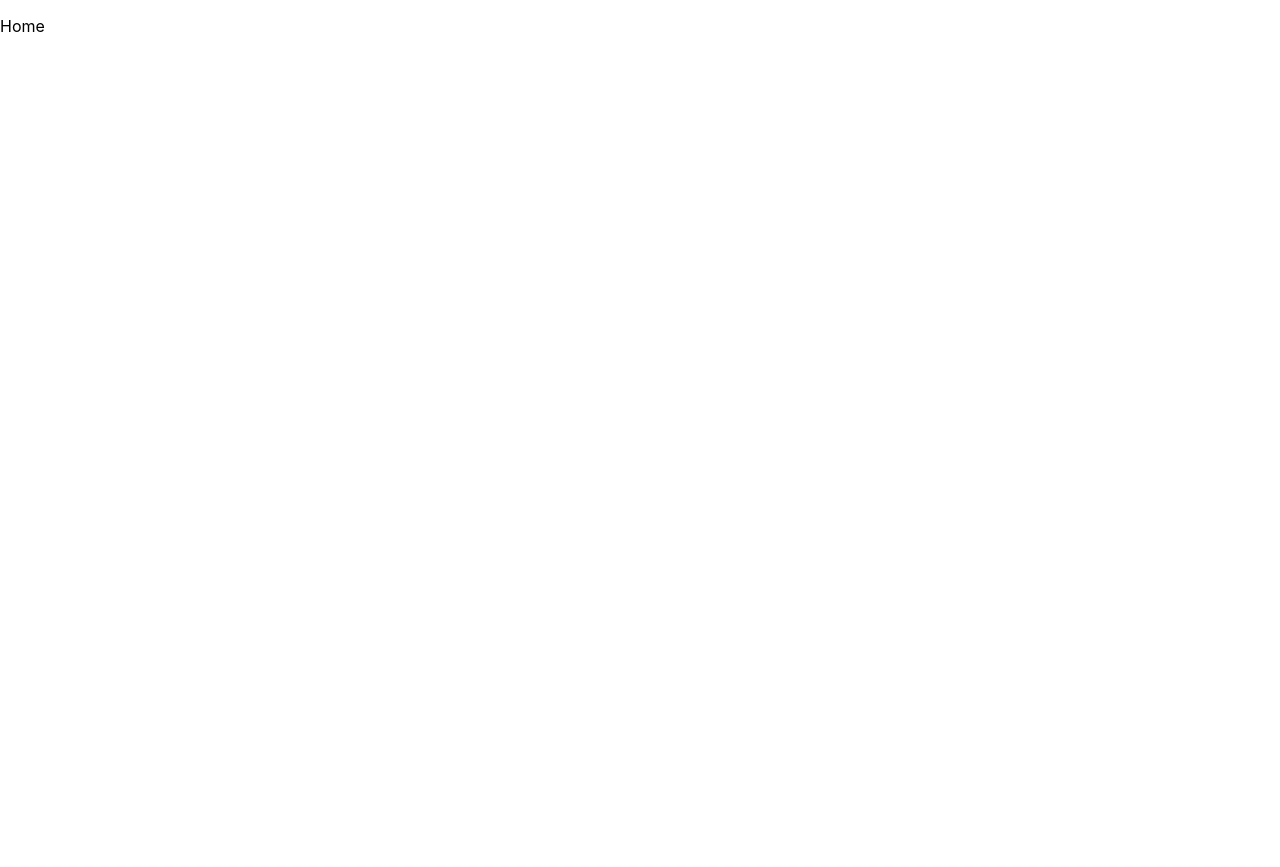
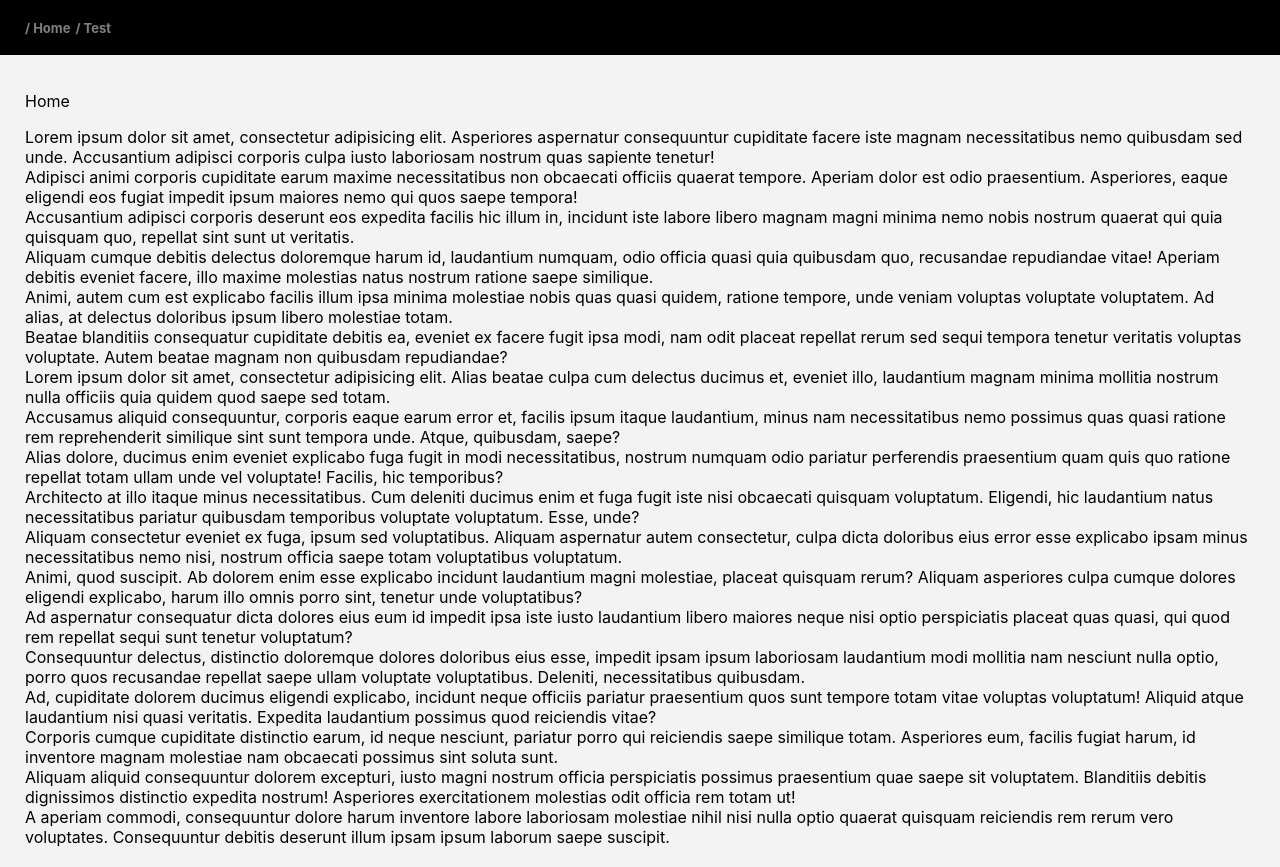
Before and after one commit to mrt123/react-type-script-material, a React (Create React App) app: page / in a window 1280 px wide. Before the commit the page ends 800 px from the top, so only its background shows below. Built offline with nearby package versions, Linux system fonts and the light colour scheme.

Commit message:
added StandardPage

```diff
--- a/src/common/RoutePage.tsx
+++ /dev/null
@@ -1,23 +0,0 @@
-import React, { ReactElement } from 'react';
-// @ts-ignore  // ignore types for styled-components
-import styled from 'styled-components';
-
-const Route = styled.div`
-	flex-grow: 1;
-	display: flex;
-	flex-direction: column;
-`;
-
-interface Props {
-	children: ReactElement | string
-}
-
-const RoutePage = ({children}: Props) => {
-	return (
-		<Route>
-			{children}
-		</Route>
-	)
-}
-
-export default RoutePage
--- /dev/null
+++ b/src/common/navigation/Breadcrumb.tsx
@@ -0,0 +1,21 @@
+import React from 'react'
+// @ts-ignore
+import styled from 'styled-components'
+import {BreadcrumbData} from "./Breadcrumbs";
+
+const Breadcrumb = styled.div`
+    margin: 0 5px 0 0;
+`
+
+interface BreadcrumbProps {
+    breadcrumbData: BreadcrumbData
+}
+
+export default ({breadcrumbData} :BreadcrumbProps) => {
+
+    return (
+        <Breadcrumb>
+            / {breadcrumbData.title}
+        </Breadcrumb>
+    )
+}
--- /dev/null
+++ b/src/common/navigation/Breadcrumbs.tsx
@@ -0,0 +1,33 @@
+import React from 'react'
+// @ts-ignore
+import styled from 'styled-components'
+import Breadcrumb from "./Breadcrumb";
+
+const Breadcrumbs = styled.div`
+	display: flex;
+	padding: 20px 25px 20px 25px;
+	font-size: 13px;
+	font-weight: 700;
+`
+
+export interface BreadcrumbData {
+    location: string
+    title: string
+    navigable: boolean
+}
+
+interface BreadcrumbsProps {
+    breadcrumbs?: BreadcrumbData[]
+}
+
+export default ({breadcrumbs}: BreadcrumbsProps) => {
+    if(breadcrumbs === undefined || !breadcrumbs.length) return null
+
+    const breadcrumbComponents = breadcrumbs.map(b=> <Breadcrumb breadcrumbData={b}/>)
+
+    return (
+        <Breadcrumbs>
+            {breadcrumbComponents}
+        </Breadcrumbs>
+    )
+}
--- /dev/null
+++ b/src/common/navigation/PageContent.tsx
@@ -0,0 +1,16 @@
+// @ts-ignore
+import styled from 'styled-components'
+// @ts-ignore  // ignore types for react-router-dom
+
+interface PageContentProps {
+    overflow: string
+    contentPadding: string
+}
+
+const PageContent = styled.div`
+	overflow: ${(p: PageContentProps) => p.overflow};
+	background: #f3f3f4;
+	padding: ${(p: PageContentProps) => p.contentPadding};
+`;
+
+export default PageContent
--- /dev/null
+++ b/src/common/navigation/StandardPage.tsx
@@ -0,0 +1,42 @@
+import React, {ReactElement} from 'react'
+// @ts-ignore
+import styled from 'styled-components'
+// @ts-ignore  // ignore types for react-router-dom
+import {withRouter} from 'react-router-dom'
+import Breadcrumbs, {BreadcrumbData} from "./Breadcrumbs";
+import PageContent from "./PageContent";
+
+const Header = styled.div`
+    position: sticky;
+    top: 0;
+    height: 55px;
+	background: black;
+	color: grey;
+`;
+
+const StandardPage = styled.div``;
+
+
+interface Props {
+    children: ReactElement | string
+    history: string
+    overflow: string
+    contentPadding: string
+    breadcrumbs?: BreadcrumbData[]
+}
+
+export default withRouter(({
+                               children, history, breadcrumbs, overflow = 'hidden', contentPadding = '20px 25px 20px 25px'
+                           }: Props) => {
+
+    return (
+        <StandardPage>
+            <Header>
+                <Breadcrumbs breadcrumbs={breadcrumbs}/>
+            </Header>
+            <PageContent overflow={overflow} contentPadding={contentPadding}>
+                {children}
+            </PageContent>
+        </StandardPage>
+    );
+})
--- a/src/routes/Home.tsx
+++ b/src/routes/Home.tsx
@@ -1,12 +1,97 @@
 import React from 'react'
-import RoutePage from "../common/RoutePage";
+import StandardPage from "../common/navigation/StandardPage";
 
 interface Props {
 
 }
 
-export default() => (
-    <RoutePage>
-        <p>Home</p>
-    </RoutePage>
-);
+export default() => {
+
+    const breadcrumbs = [
+        {
+            location: '/',
+            title: 'Home',
+            navigable: false
+        },
+        {
+            location: '/test',
+            title: 'Test',
+            navigable: false
+        }
+    ]
+
+    return (
+        <StandardPage breadcrumbs={breadcrumbs}>
+            <p>Home</p>
+            <div>Lorem ipsum dolor sit amet, consectetur adipisicing elit. Asperiores aspernatur consequuntur cupiditate
+                facere iste magnam necessitatibus nemo quibusdam sed unde. Accusantium adipisci corporis culpa iusto
+                laboriosam nostrum quas sapiente tenetur!
+            </div>
+            <div>Adipisci animi corporis cupiditate earum maxime necessitatibus non obcaecati officiis quaerat tempore.
+                Aperiam dolor est odio praesentium. Asperiores, eaque eligendi eos fugiat impedit ipsum maiores nemo qui
+                quos saepe tempora!
+            </div>
+            <div>Accusantium adipisci corporis deserunt eos expedita facilis hic illum in, incidunt iste labore libero
+                magnam magni minima nemo nobis nostrum quaerat qui quia quisquam quo, repellat sint sunt ut veritatis.
+            </div>
+            <div>Aliquam cumque debitis delectus doloremque harum id, laudantium numquam, odio officia quasi quia quibusdam
+                quo, recusandae repudiandae vitae! Aperiam debitis eveniet facere, illo maxime molestias natus nostrum
+                ratione saepe similique.
+            </div>
+            <div>Animi, autem cum est explicabo facilis illum ipsa minima molestiae nobis quas quasi quidem, ratione
+                tempore, unde veniam voluptas voluptate voluptatem. Ad alias, at delectus doloribus ipsum libero molestiae
+                totam.
+            </div>
+            <div>Beatae blanditiis consequatur cupiditate debitis ea, eveniet ex facere fugit ipsa modi, nam odit placeat
+                repellat rerum sed sequi tempora tenetur veritatis voluptas voluptate. Autem beatae magnam non quibusdam
+                repudiandae?
+            </div>
+            <div>Lorem ipsum dolor sit amet, consectetur adipisicing elit. Alias beatae culpa cum delectus ducimus et,
+                eveniet illo, laudantium magnam minima mollitia nostrum nulla officiis quia quidem quod saepe sed totam.
+            </div>
+            <div>Accusamus aliquid consequuntur, corporis eaque earum error et, facilis ipsum itaque laudantium, minus nam
+                necessitatibus nemo possimus quas quasi ratione rem reprehenderit similique sint sunt tempora unde. Atque,
+                quibusdam, saepe?
+            </div>
+            <div>Alias dolore, ducimus enim eveniet explicabo fuga fugit in modi necessitatibus, nostrum numquam odio
+                pariatur perferendis praesentium quam quis quo ratione repellat totam ullam unde vel voluptate! Facilis, hic
+                temporibus?
+            </div>
+            <div>Architecto at illo itaque minus necessitatibus. Cum deleniti ducimus enim et fuga fugit iste nisi obcaecati
+                quisquam voluptatum. Eligendi, hic laudantium natus necessitatibus pariatur quibusdam temporibus voluptate
+                voluptatum. Esse, unde?
+            </div>
+            <div>Aliquam consectetur eveniet ex fuga, ipsum sed voluptatibus. Aliquam aspernatur autem consectetur, culpa
+                dicta doloribus eius error esse explicabo ipsam minus necessitatibus nemo nisi, nostrum officia saepe totam
+                voluptatibus voluptatum.
+            </div>
+            <div>Animi, quod suscipit. Ab dolorem enim esse explicabo incidunt laudantium magni molestiae, placeat quisquam
+                rerum? Aliquam asperiores culpa cumque dolores eligendi explicabo, harum illo omnis porro sint, tenetur unde
+                voluptatibus?
+            </div>
+            <div>Ad aspernatur consequatur dicta dolores eius eum id impedit ipsa iste iusto laudantium libero maiores neque
+                nisi optio perspiciatis placeat quas quasi, qui quod rem repellat sequi sunt tenetur voluptatum?
+            </div>
+            <div>Consequuntur delectus, distinctio doloremque dolores doloribus eius esse, impedit ipsam ipsum laboriosam
+                laudantium modi mollitia nam nesciunt nulla optio, porro quos recusandae repellat saepe ullam voluptate
+                voluptatibus. Deleniti, necessitatibus quibusdam.
+            </div>
+            <div>Ad, cupiditate dolorem ducimus eligendi explicabo, incidunt neque officiis pariatur praesentium quos sunt
+                tempore totam vitae voluptas voluptatum! Aliquid atque laudantium nisi quasi veritatis. Expedita laudantium
+                possimus quod reiciendis vitae?
+            </div>
+            <div>Corporis cumque cupiditate distinctio earum, id neque nesciunt, pariatur porro qui reiciendis saepe
+                similique totam. Asperiores eum, facilis fugiat harum, id inventore magnam molestiae nam obcaecati possimus
+                sint soluta sunt.
+            </div>
+            <div>Aliquam aliquid consequuntur dolorem excepturi, iusto magni nostrum officia perspiciatis possimus
+                praesentium quae saepe sit voluptatem. Blanditiis debitis dignissimos distinctio expedita nostrum!
+                Asperiores exercitationem molestias odit officia rem totam ut!
+            </div>
+            <div>A aperiam commodi, consequuntur dolore harum inventore labore laboriosam molestiae nihil nisi nulla optio
+                quaerat quisquam reiciendis rem rerum vero voluptates. Consequuntur debitis deserunt illum ipsam ipsum
+                laborum saepe suscipit.
+            </div>
+        </StandardPage>
+    )
+};
--- a/src/routes/Page1.tsx
+++ b/src/routes/Page1.tsx
@@ -1,12 +1,12 @@
 import React from 'react'
-import RoutePage from "../common/RoutePage";
+import StandardPage from "../common/navigation/StandardPage";
 
 interface Props {
 
 }
 
 export default() => (
-    <RoutePage>
+    <StandardPage>
         <p>Page1</p>
-    </RoutePage>
+    </StandardPage>
 );
```
Also changed, not shown: src/common/GeneralSpinner.js (added, +20 -0 lines), src/common/ListLoader.js (added, +30 -0 lines), src/common/logo.svg (added).
